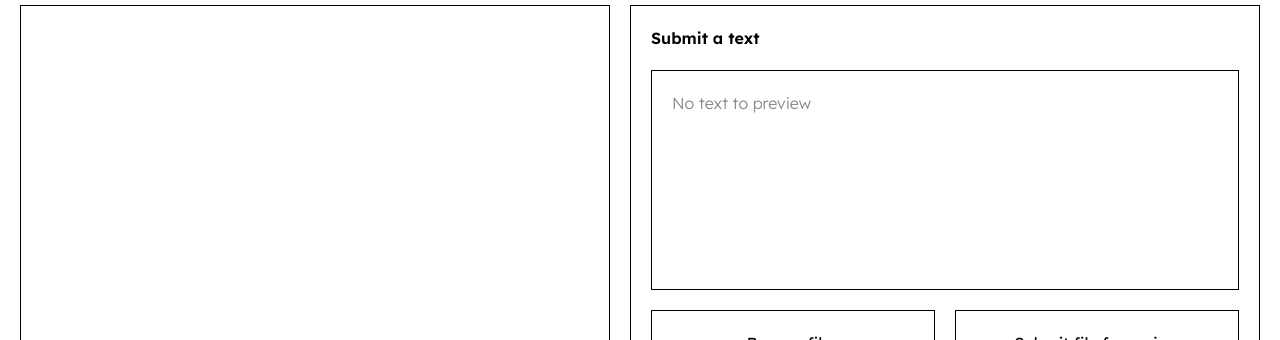
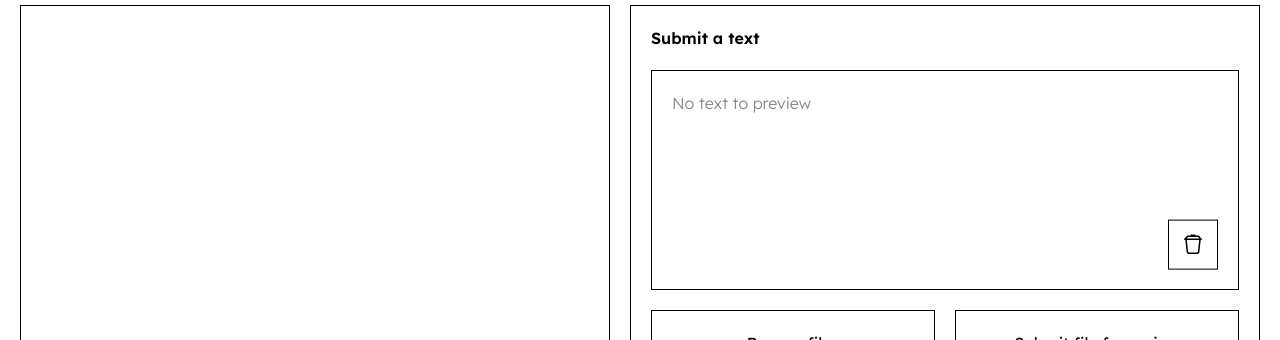
Before and after one commit to thorbert-anson-shi/tzoom, a Next.js app: page / in a window 1280 px wide. Shown: the part 452-792 px from the top of the page. Built offline with nearby package versions, Linux system fonts and the light colour scheme.

Commit message:
Added file deletion button

```diff
--- a/src/components/file-submission-panel.tsx
+++ b/src/components/file-submission-panel.tsx
@@ -1,4 +1,5 @@
-import { User } from "@prisma/client";
+import trashcan from "@/assets/icons8-delete.svg";
+import Image from "next/image";
 
 interface FileSubmissionPanelProps {
   setModalOpen: (isOpen: boolean) => void;
@@ -13,12 +14,33 @@ export default function FileSubmissionPanel({
       className="flex flex-1 flex-col space-y-3 border border-black p-3 md:space-y-5 md:p-5"
     >
       <h1>Submit a text</h1>
+
       <div className="flex h-full flex-col space-y-3 md:space-y-5">
         <div
           id="preview-box"
-          className="h-64 overflow-scroll border border-black p-3 md:h-56 md:p-5"
+          className="relative h-64 overflow-y-scroll border border-black p-3 md:h-56 md:p-5"
         >
-          <h2 id="preview">No text to preview</h2>
+          <div className="h-full">
+            <h2 id="preview" className="inline-block h-4/5">
+              No text to preview
+            </h2>
+            <span className="sticky bottom-0 flex flex-row justify-end">
+              <button
+                className="border border-black bg-white hover:bg-red-300"
+                title="Remove submitted text"
+                onClick={() => {
+                  document.getElementById("preview")!.innerHTML =
+                    "No text to preview";
+                }}
+              >
+                <Image
+                  src={trashcan}
+                  alt="remove selected text"
+                  className="size-10 p-2 md:size-[3rem] md:p-3"
+                />
+              </button>
+            </span>
+          </div>
         </div>
         <div
           id="button-group"
```
Also changed, not shown: src/assets/icons8-delete.svg (added).
